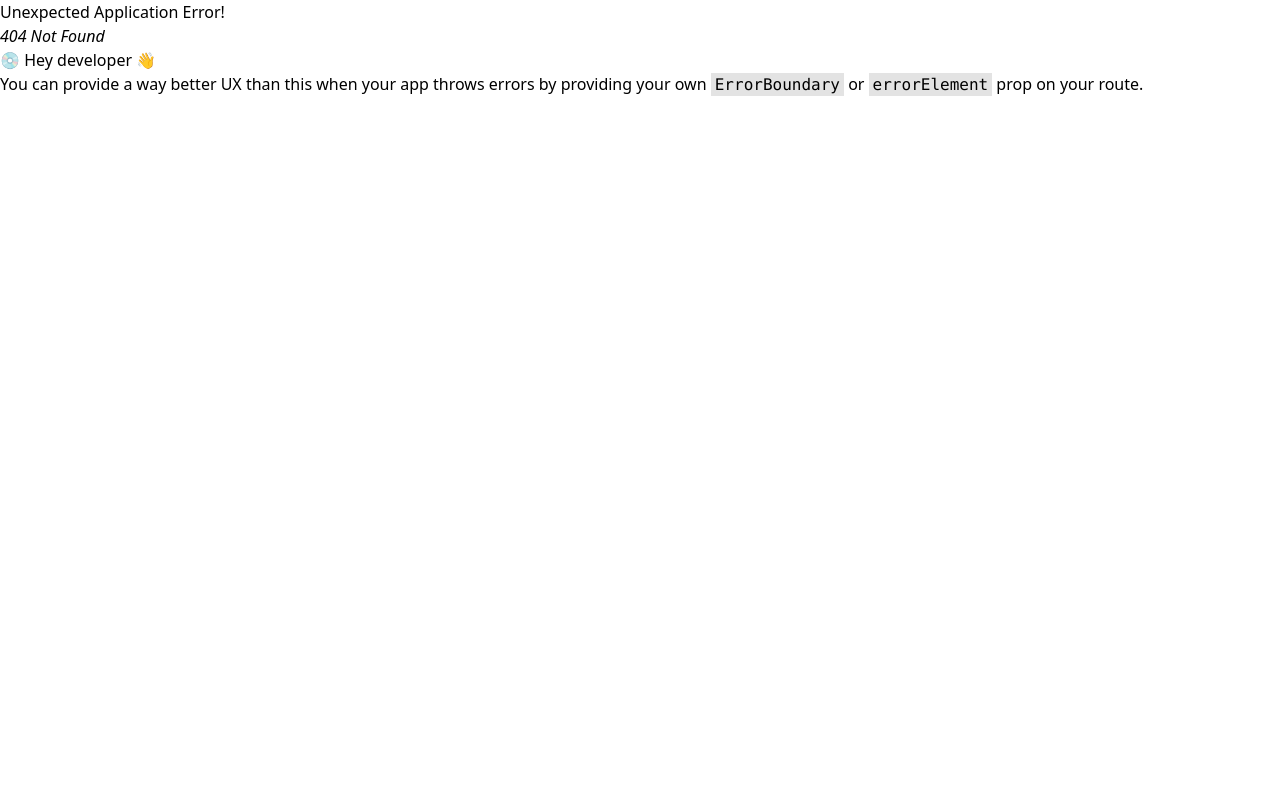
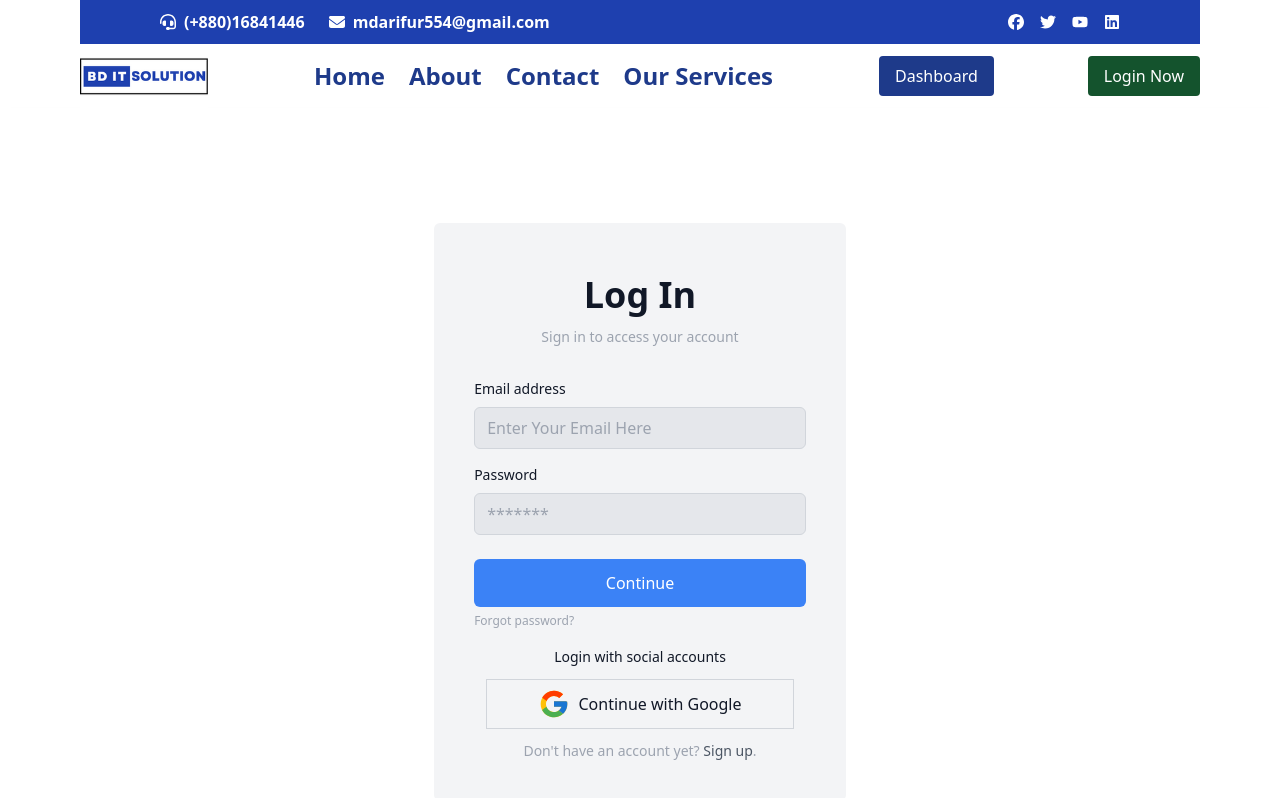
Before and after one commit to sojibpannashovon2/bd-solution-it, a React (Vite) app in the folder bd-client/: page /login in a window 1280 px wide. Before the commit this address had no page. Shown: the top 798 px of the page. Built offline with nearby package versions, Linux system fonts and the light colour scheme; no server answers.

Commit message:
login authentication complete

```diff
--- a/bd-client/package.json
+++ b/bd-client/package.json
@@ -16,6 +16,7 @@
     "match-sorter": "^6.3.4",
     "react": "^18.2.0",
     "react-dom": "^18.2.0",
+    "react-hot-toast": "^2.4.1",
     "react-icons": "^5.0.1",
     "react-router-dom": "^6.22.1",
     "sort-by": "^1.2.0"
--- /dev/null
+++ b/bd-client/src/components/SafetyZone/Login.jsx
@@ -0,0 +1,163 @@
+import { Link, useLocation, useNavigate } from "react-router-dom";
+import toast from "react-hot-toast";
+import { FcGoogle } from "react-icons/fc";
+import { useContext, useRef } from "react";
+
+import { TbFidgetSpinner } from "react-icons/tb";
+// import { saveUser } from "../../Api/auth";
+import { authContext } from "../../Providers/AuthProvider";
+const Login = () => {
+  const { loading, setLoading, signIn, signInWithGoogle, resetPassword } =
+    useContext(authContext);
+  const navigate = useNavigate();
+  const location = useLocation();
+  const emailRef = useRef();
+
+  const from = location?.state?.pathname || "/";
+  //handle emailPasswordLogin
+  const handleSubmit = (event) => {
+    event.preventDefault();
+    const email = event.target.email.value;
+    const password = event.target.password.value;
+    console.log(email, password);
+    signIn(email, password)
+      .then((result) => {
+        console.log(result.user);
+        navigate(from, { replace: true });
+      })
+      .catch((err) => {
+        setLoading(false);
+        console.log(err.message);
+        toast.error(err.message);
+      });
+  };
+  //handle google signin
+  const handleGoogleSign = () => {
+    signInWithGoogle()
+      .then((result) => {
+        console.log(result?.user);
+        //save the user to dataBase
+        // saveUser(result.user);
+        navigate(from, { replace: true });
+      })
+      .catch((err) => {
+        setLoading(false);
+        console.log(err.message);
+        toast.error(err.message);
+      });
+  };
+
+  //Handle Resset Password
+  const handleReset = () => {
+    const email = emailRef.current.value;
+    resetPassword(email)
+      .then(() => {
+        setLoading(false);
+        toast.success(`Please check email that you have find the reset link`);
+      })
+      .catch((err) => {
+        setLoading(false);
+        console.log(err.message);
+        toast.error(err.message);
+      });
+  };
+  return (
+    <div className="flex justify-center items-center min-h-screen pt-2 shadow-lg">
+      <div className="flex flex-col max-w-md p-6 rounded-md sm:p-10 bg-gray-100 text-gray-900">
+        <div className="mb-8 text-center">
+          <h1 className="my-3 text-4xl font-bold">Log In</h1>
+          <p className="text-sm text-gray-400">
+            Sign in to access your account
+          </p>
+        </div>
+        <form
+          onSubmit={handleSubmit}
+          noValidate=""
+          action=""
+          className="space-y-6 ng-untouched ng-pristine ng-valid"
+        >
+          <div className="space-y-4">
+            <div>
+              <label htmlFor="email" className="block mb-2 text-sm">
+                Email address
+              </label>
+              <input
+                ref={emailRef}
+                type="email"
+                name="email"
+                id="email"
+                required
+                placeholder="Enter Your Email Here"
+                className="w-full px-3 py-2 border rounded-md border-gray-300 focus:outline-rose-500 bg-gray-200 text-gray-900"
+                data-temp-mail-org="0"
+              />
+            </div>
+            <div>
+              <div className="flex justify-between">
+                <label htmlFor="password" className="text-sm mb-2">
+                  Password
+                </label>
+              </div>
+              <input
+                type="password"
+                name="password"
+                id="password"
+                required
+                placeholder="*******"
+                className="w-full px-3 py-2 border rounded-md border-gray-300 focus:outline-rose-500 bg-gray-200 text-gray-900"
+              />
+            </div>
+          </div>
+
+          <div>
+            <button
+              type="submit"
+              className="bg-blue-500 w-full rounded-md py-3 text-white"
+            >
+              {loading ? (
+                <TbFidgetSpinner size={24} className="m-auto animate-spin" />
+              ) : (
+                "Continue"
+              )}
+            </button>
+          </div>
+        </form>
+        <div className="space-y-1">
+          <button
+            onClick={handleReset}
+            className="text-xs hover:underline hover:text-rose-500 text-gray-400"
+          >
+            Forgot password?
+          </button>
+        </div>
+        <div className="flex items-center pt-4 space-x-1">
+          <div className="flex-1 h-px sm:w-16 dark:bg-gray-700"></div>
+          <p className="px-3 text-sm dark:text-gray-400">
+            Login with social accounts
+          </p>
+          <div className="flex-1 h-px sm:w-16 dark:bg-gray-700"></div>
+        </div>
+        <div
+          onClick={handleGoogleSign}
+          className="flex justify-center items-center space-x-2 border m-3 p-2 border-gray-300 border-rounded cursor-pointer"
+        >
+          <FcGoogle size={32} />
+
+          <p>Continue with Google</p>
+        </div>
+        <p className="px-6 text-sm text-center text-gray-400">
+          Don't have an account yet?{" "}
+          <Link
+            to="/signup"
+            className="hover:underline hover:text-rose-500 text-gray-600"
+          >
+            Sign up
+          </Link>
+          .
+        </p>
+      </div>
+    </div>
+  );
+};
+
+export default Login;
--- /dev/null
+++ b/bd-client/src/components/SafetyZone/Signup.jsx
@@ -0,0 +1,11 @@
+import React from "react";
+
+const Signup = () => {
+  return (
+    <div>
+      <h1>Nothing Added Here</h1>
+    </div>
+  );
+};
+
+export default Signup;
--- a/bd-client/src/components/Shared/Navbar.jsx
+++ b/bd-client/src/components/Shared/Navbar.jsx
@@ -77,6 +77,15 @@ const Navbar = () => {
           >
             Dashboard
           </Link>
+          <Link
+            to={`/login`}
+            href="#"
+            className={`toggle ${
+              isMenuOpen ? "flex" : "hidden md:flex"
+            } w-full md:w-auto px-4 py-2 text-right bg-green-900 hover:bg-green-500 text-white md:rounded`}
+          >
+            Login Now
+          </Link>
         </nav>
       </Container>
     </>
--- a/bd-client/src/main.jsx
+++ b/bd-client/src/main.jsx
@@ -3,9 +3,12 @@ import ReactDOM from "react-dom/client";
 import "./index.css";
 import { RouterProvider } from "react-router-dom";
 import router from "./Routes/Route.jsx";
+import AuthProvider from "./Providers/AuthProvider.jsx";
 
 ReactDOM.createRoot(document.getElementById("root")).render(
   <React.StrictMode>
-    <RouterProvider router={router}></RouterProvider>
+    <AuthProvider>
+      <RouterProvider router={router}></RouterProvider>
+    </AuthProvider>
   </React.StrictMode>
 );
```
Also changed, not shown: bd-client/src/Routes/Route.jsx (+10 -0 lines), 1 other file (tests, documents, lock files or other folders).
